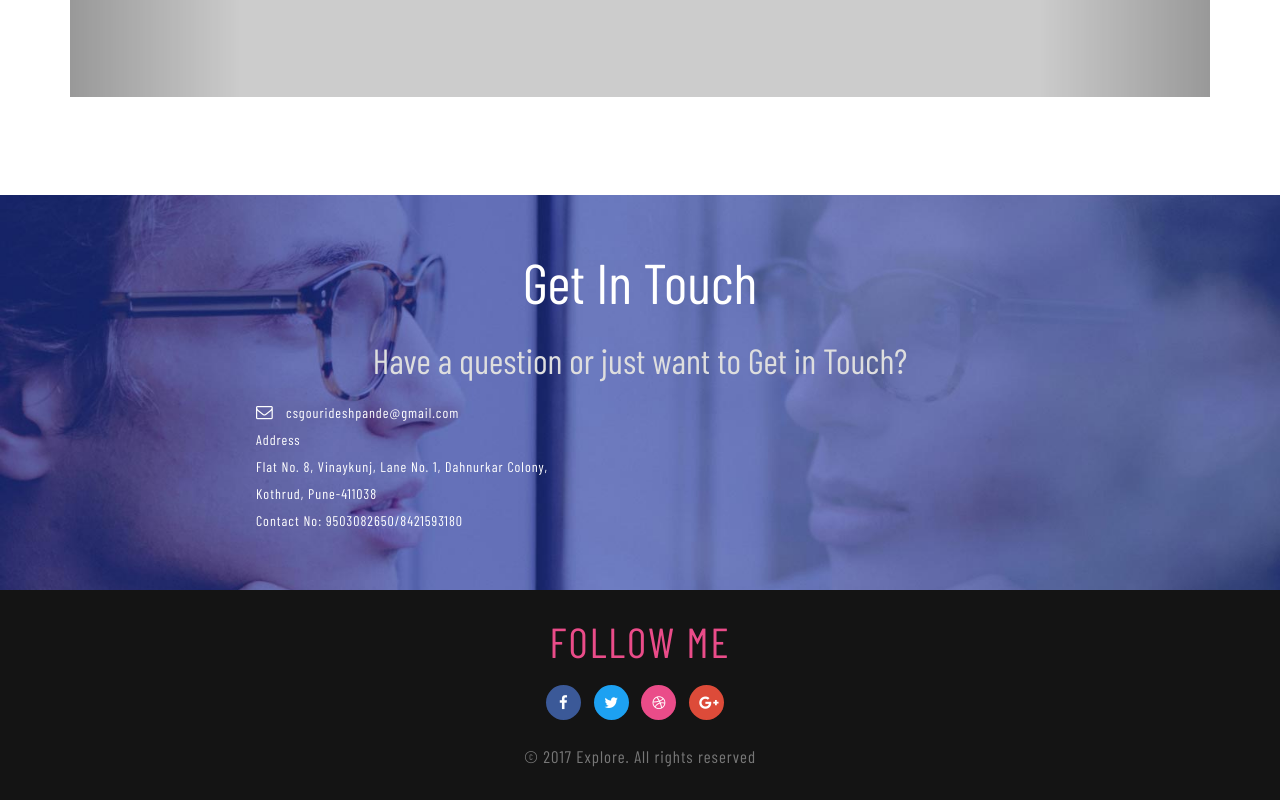
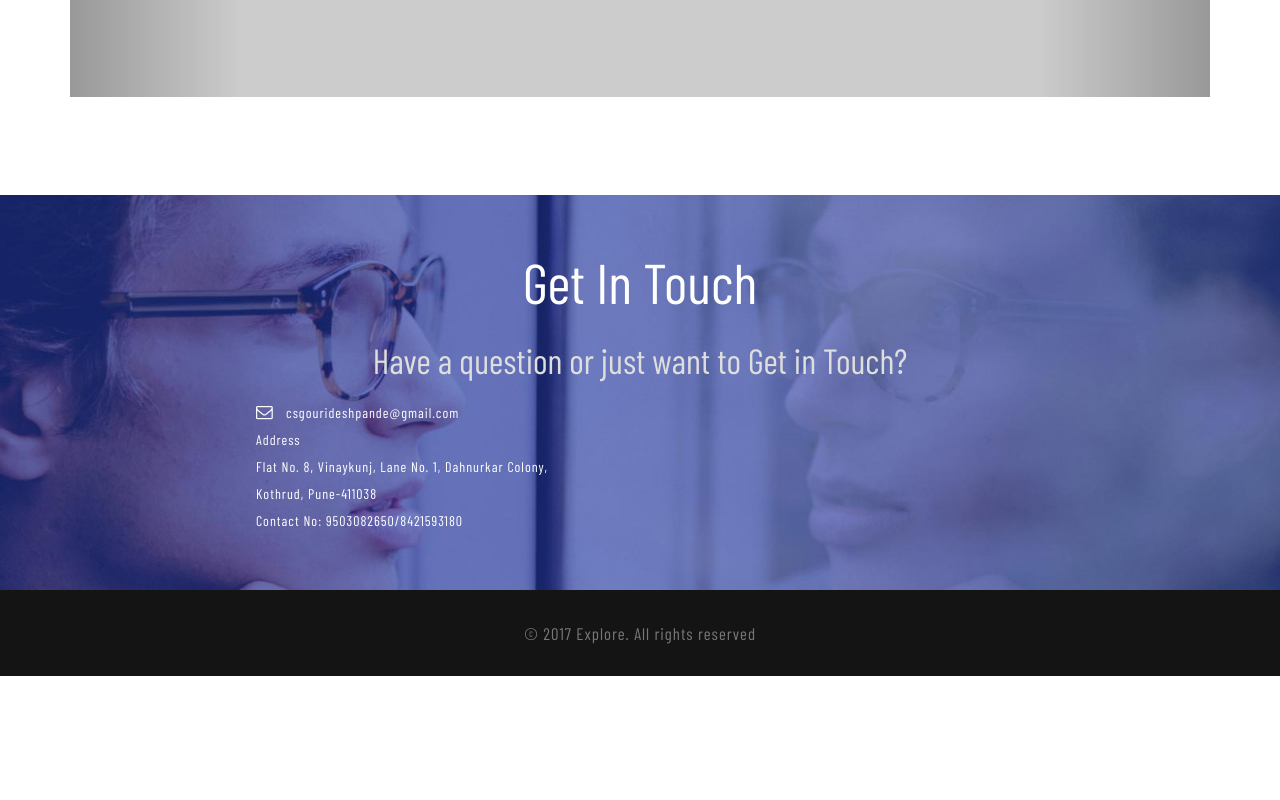
Before and after one commit to dmuktesh10/csgourideshpande.github.io, a plain HTML site: page docs/index.html in a window 1280 px wide. Shown: the part 2106-2906 px from the top of the page. After the commit the page ends 2782 px from the top, so only its background shows below. Drawn offline with nearby package versions, Linux system fonts and the light colour scheme; a web font is replaced by a local one.

Commit message:
removed soacial icons

```diff
--- a/docs/index.html
+++ b/docs/index.html
@@ -258,7 +258,7 @@
 	<!-- //contact -->
 
 	<div class="footer-main">
-		<div class="footer-social">
+		<!-- <div class="footer-social">
 			<h4>follow me</h4>
 			<ul>
 				<li>
@@ -282,7 +282,7 @@
 					</a>
 				</li>
 			</ul>
-		</div>
+		</div> -->
 		<div class="cpy-right">
 			<p>© 2017 Explore. All rights reserved</p>
 		</div>
```
